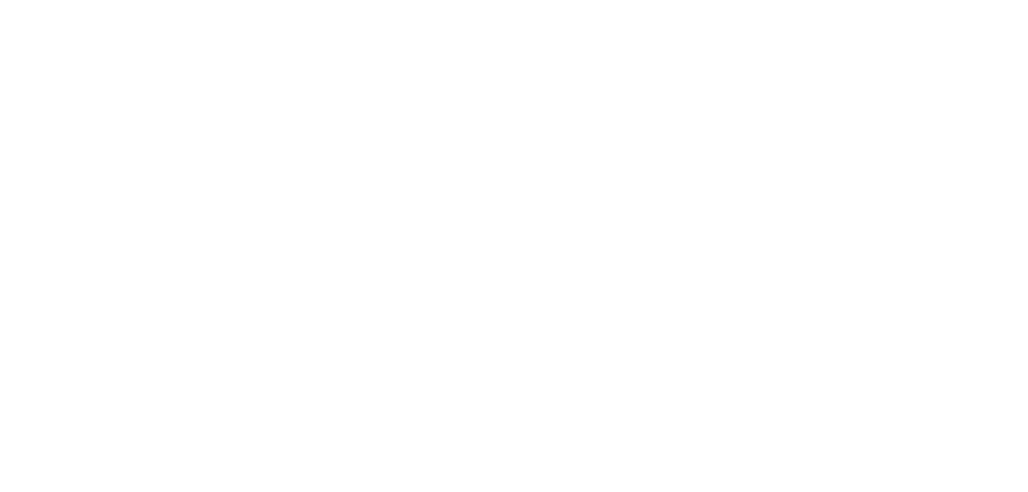
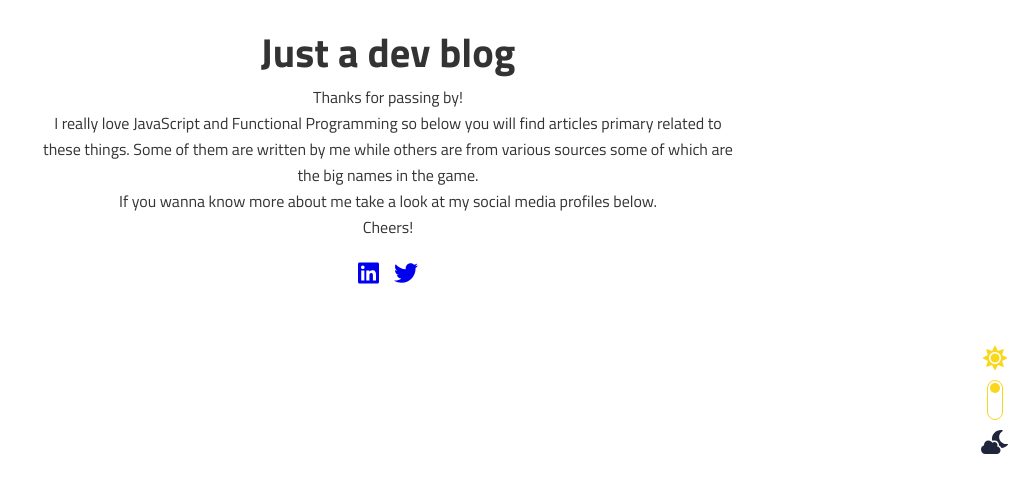
Before and after one commit to vstoyanoff/mobb.dev, a Gatsby site: page / in a window 1280 px wide. Shown: the whole page, without its empty margins (252-1280 px from the left). Built offline with nearby package versions, Linux system fonts and the light colour scheme; Gatsby itself is replaced by a stand-in of ours.

Commit message:
Header done

```diff
--- a/gatsby-config.js
+++ b/gatsby-config.js
@@ -1,6 +1,6 @@
 module.exports = {
   siteMetadata: {
-    title: ``,
+    title: `Mobb Dev`,
     description: ``,
     author: `@vesst`,
   },
@@ -24,7 +24,18 @@ module.exports = {
         background_color: `#000`,
         theme_color: `#fff`,
         display: `minimal-ui`,
-        icon: `src/images/gatsby-icon.png`, // This path is relative to the root of the site.
+        // icon: ``, // This path is relative to the root of the site.
+      },
+    },
+    {
+      resolve: `gatsby-plugin-prefetch-google-fonts`,
+      options: {
+        fonts: [
+          {
+            family: `Titillium Web`,
+            variants: [`400`, `500`, `700`],
+          },
+        ],
       },
     },
     // this (optional) plugin enables Progressive Web App + Offline functionality
--- /dev/null
+++ b/src/components/feed.js
@@ -0,0 +1,5 @@
+import React from 'react';
+
+const Feed = () => <section></section>;
+
+export default Feed;
--- a/src/components/footer.js
+++ /dev/null
@@ -1,6 +0,0 @@
-import React from 'react';
-import PropTypes from 'prop-types';
-
-const Footer = () => <footer className="footer"></footer>;
-
-export default Footer;
--- a/src/components/header.js
+++ b/src/components/header.js
@@ -1,6 +1,56 @@
 import React from 'react';
-import PropTypes from 'prop-types';
+import styled from 'styled-components';
+import { FontAwesomeIcon } from '@fortawesome/react-fontawesome';
+import { faLinkedin, faTwitter } from '@fortawesome/free-brands-svg-icons';
 
-const Header = () => <header></header>;
+const StyledHeader = styled.header`
+  text-align: center;
+
+  h1 {
+    margin-bottom: 0.5rem;
+  }
+
+  p {
+    max-width: 700px;
+    margin: 0 auto 20px;
+    font-size: 16px;
+  }
+
+  .socials {
+    font-weight: 500;
+    font-size: 24px;
+  }
+`;
+
+const Header = () => {
+  return (
+    <StyledHeader>
+      <div className="shell">
+        <h1>Just a dev blog</h1>
+
+        <p>
+          Thanks for passing by! <br /> I really love JavaScript and Functional
+          Programming so below you will find articles primary related to these
+          things. Some of them are written by me while others are from various
+          sources some of which are the big names in the game.
+          <br />
+          If you wanna know more about me take a look at my social media
+          profiles below. <br />
+          Cheers!
+        </p>
+
+        <h2 className="socials">
+          <a href="https://www.linkedin.com/in/veselin-stoyanov-20382b47/">
+            <FontAwesomeIcon icon={faLinkedin} />
+          </a>
+          &nbsp;&nbsp;&nbsp;
+          <a href="https://twitter.com/mobbdev">
+            <FontAwesomeIcon icon={faTwitter} />
+          </a>
+        </h2>
+      </div>
+    </StyledHeader>
+  );
+};
 
 export default Header;
--- a/src/components/layout.js
+++ b/src/components/layout.js
@@ -7,31 +7,105 @@
 
 import React from 'react';
 import PropTypes from 'prop-types';
-import { useStaticQuery, graphql } from 'gatsby';
+import styled from 'styled-components';
+import { FontAwesomeIcon } from '@fortawesome/react-fontawesome';
+import { faSun, faCloudMoon } from '@fortawesome/free-solid-svg-icons';
 
 import Header from './header';
-import Footer from './footer';
-import './layout.css';
+import '../css/layout.css';
 
-const Layout = ({ children }) => {
-  const data = useStaticQuery(graphql`
-    query SiteTitleQuery {
-      site {
-        siteMetadata {
-          title
-        }
-      }
+const Wrapper = styled.div`
+  display: flex;
+  min-height: 100vh;
+  flex-direction: column;
+`;
+
+const Main = styled.main`
+  flex-grow: 1;
+`;
+
+const Switch = styled.div`
+  display: flex;
+  flex-direction: column;
+  align-items: center;
+  position: fixed;
+  top: 50%;
+  right: 20px;
+  transform: translateY(-50%);
+
+  button {
+    position: relative;
+    margin: 10px 0;
+    border: 1px solid transparent;
+    border-color: ${({ mode }) => (mode === 'light' ? '#f9d71c' : '#f5f3ce')};
+    height: 40px;
+    width: 16px;
+    border-radius: 50px;
+    outline: none;
+    cursor: pointer;
+    background: transparent;
+  }
+
+  button:after {
+    content: '';
+    position: absolute;
+    top: ${({ mode }) => (mode === 'light' ? '2px' : 'auto')};
+    bottom: ${({ mode }) => (mode === 'light' ? 'auto' : '2px')};
+    left: 2px;
+    width: 10px;
+    height: 10px;
+    border-radius: 50%;
+    background: ${({ mode }) => (mode === 'light' ? '#f9d71c' : '#f5f3ce')};
+  }
+
+  .sun {
+    color: #f9d71c;
+    font-size: 24px;
+  }
+
+  .moon {
+    color: ${({ mode }) => (mode === 'light' ? '#1f263b' : '#f5f3ce')};
+    font-size: 24px;
+  }
+`;
+
+const Layout = ({ children, noHeader }) => {
+  const [mode, setMode] = React.useState('light');
+
+  React.useEffect(() => {
+    if (
+      window.matchMedia &&
+      window.matchMedia('(prefers-color-scheme: dark)').matches
+    ) {
+      document.body.classList.add('dark-mode');
+      setMode('dark');
     }
-  `);
+  }, []);
+
+  const toggleMode = () => {
+    if (mode === 'light') {
+      document.body.classList.add('dark-mode');
+      setMode('dark');
+    } else {
+      document.body.classList.remove('dark-mode');
+      setMode('light');
+    }
+  };
 
   return (
-    <>
-      <Header siteTitle={data.site.siteMetadata.title} />
+    <Wrapper>
+      <Switch mode={mode}>
+        <FontAwesomeIcon icon={faSun} className="sun" />
 
-      <main>{children}</main>
+        <button onClick={toggleMode}></button>
 
-      <Footer />
-    </>
+        <FontAwesomeIcon icon={faCloudMoon} className="moon" />
+      </Switch>
+
+      {!noHeader && <Header />}
+
+      <Main>{children}</Main>
+    </Wrapper>
   );
 };
 
--- a/src/components/layout.css
+++ b/src/css/layout.css
@@ -60,10 +60,6 @@ strong {
 dfn {
   font-style: italic;
 }
-h1 {
-  font-size: 2em;
-  margin: 0.67em 0;
-}
 mark {
   background-color: #ff0;
   color: #000;
@@ -124,22 +120,22 @@ button,
 select {
   text-transform: none;
 }
-[type="reset"],
-[type="submit"],
+[type='reset'],
+[type='submit'],
 button,
-html [type="button"] {
+html [type='button'] {
   -webkit-appearance: button;
 }
-[type="button"]::-moz-focus-inner,
-[type="reset"]::-moz-focus-inner,
-[type="submit"]::-moz-focus-inner,
+[type='button']::-moz-focus-inner,
+[type='reset']::-moz-focus-inner,
+[type='submit']::-moz-focus-inner,
 button::-moz-focus-inner {
   border-style: none;
   padding: 0;
 }
-[type="button"]:-moz-focusring,
-[type="reset"]:-moz-focusring,
-[type="submit"]:-moz-focusring,
+[type='button']:-moz-focusring,
+[type='reset']:-moz-focusring,
+[type='submit']:-moz-focusring,
 button:-moz-focusring {
   outline: 1px dotted ButtonText;
 }
@@ -159,21 +155,21 @@ legend {
 textarea {
   overflow: auto;
 }
-[type="checkbox"],
-[type="radio"] {
+[type='checkbox'],
+[type='radio'] {
   box-sizing: border-box;
   padding: 0;
 }
-[type="number"]::-webkit-inner-spin-button,
-[type="number"]::-webkit-outer-spin-button {
+[type='number']::-webkit-inner-spin-button,
+[type='number']::-webkit-outer-spin-button {
   height: auto;
 }
-[type="search"] {
+[type='search'] {
   -webkit-appearance: textfield;
   outline-offset: -2px;
 }
-[type="search"]::-webkit-search-cancel-button,
-[type="search"]::-webkit-search-decoration {
+[type='search']::-webkit-search-cancel-button,
+[type='search']::-webkit-search-decoration {
   -webkit-appearance: none;
 }
 ::-webkit-input-placeholder {
@@ -199,15 +195,22 @@ html {
   box-sizing: inherit;
 }
 body {
-  color: hsla(0, 0%, 0%, 0.8);
-  font-family: georgia, serif;
+  color: #333;
+  font-family: 'Titillium Web', sans-serif;
   font-weight: normal;
   word-wrap: break-word;
   font-kerning: normal;
-  -moz-font-feature-settings: "kern", "liga", "clig", "calt";
-  -ms-font-feature-settings: "kern", "liga", "clig", "calt";
-  -webkit-font-feature-settings: "kern", "liga", "clig", "calt";
-  font-feature-settings: "kern", "liga", "clig", "calt";
+  -moz-font-feature-settings: 'kern', 'liga', 'clig', 'calt';
+  -ms-font-feature-settings: 'kern', 'liga', 'clig', 'calt';
+  -webkit-font-feature-settings: 'kern', 'liga', 'clig', 'calt';
+  font-feature-settings: 'kern', 'liga', 'clig', 'calt';
+}
+body.dark-mode {
+  color: #f5f3ce;
+  background-color: #333;
+}
+body.dark-mode a {
+  color: #f5f3ce;
 }
 img {
   max-width: 100%;
@@ -230,8 +233,7 @@ h1 {
   padding-top: 0;
   margin-bottom: 1.45rem;
   color: inherit;
-  font-family: -apple-system, BlinkMacSystemFont, Segoe UI, Roboto, Oxygen,
-    Ubuntu, Cantarell, Fira Sans, Droid Sans, Helvetica Neue, sans-serif;
+  font-family: 'Titillium Web', sans-serif;
   font-weight: bold;
   text-rendering: optimizeLegibility;
   font-size: 2.25rem;
@@ -247,8 +249,7 @@ h2 {
   padding-top: 0;
   margin-bottom: 1.45rem;
   color: inherit;
-  font-family: -apple-system, BlinkMacSystemFont, Segoe UI, Roboto, Oxygen,
-    Ubuntu, Cantarell, Fira Sans, Droid Sans, Helvetica Neue, sans-serif;
+  font-family: 'Titillium Web', sans-serif;
   font-weight: bold;
   text-rendering: optimizeLegibility;
   font-size: 1.62671rem;
@@ -264,8 +265,7 @@ h3 {
   padding-top: 0;
   margin-bottom: 1.45rem;
   color: inherit;
-  font-family: -apple-system, BlinkMacSystemFont, Segoe UI, Roboto, Oxygen,
-    Ubuntu, Cantarell, Fira Sans, Droid Sans, Helvetica Neue, sans-serif;
+  font-family: 'Titillium Web', sans-serif;
   font-weight: bold;
   text-rendering: optimizeLegibility;
   font-size: 1.38316rem;
@@ -281,8 +281,7 @@ h4 {
   padding-top: 0;
   margin-bottom: 1.45rem;
   color: inherit;
-  font-family: -apple-system, BlinkMacSystemFont, Segoe UI, Roboto, Oxygen,
-    Ubuntu, Cantarell, Fira Sans, Droid Sans, Helvetica Neue, sans-serif;
+  font-family: 'Titillium Web', sans-serif;
   font-weight: bold;
   text-rendering: optimizeLegibility;
   font-size: 1rem;
@@ -298,8 +297,7 @@ h5 {
   padding-top: 0;
   margin-bottom: 1.45rem;
   color: inherit;
-  font-family: -apple-system, BlinkMacSystemFont, Segoe UI, Roboto, Oxygen,
-    Ubuntu, Cantarell, Fira Sans, Droid Sans, Helvetica Neue, sans-serif;
+  font-family: 'Titillium Web', sans-serif;
   font-weight: bold;
   text-rendering: optimizeLegibility;
   font-size: 0.85028rem;
@@ -315,8 +313,7 @@ h6 {
   padding-top: 0;
   margin-bottom: 1.45rem;
   color: inherit;
-  font-family: -apple-system, BlinkMacSystemFont, Segoe UI, Roboto, Oxygen,
-    Ubuntu, Cantarell, Fira Sans, Droid Sans, Helvetica Neue, sans-serif;
+  font-family: 'Titillium Web', sans-serif;
   font-weight: bold;
   text-rendering: optimizeLegibility;
   font-size: 0.78405rem;
@@ -571,10 +568,10 @@ td,
 th {
   text-align: left;
   border-bottom: 1px solid hsla(0, 0%, 0%, 0.12);
-  font-feature-settings: "tnum";
-  -moz-font-feature-settings: "tnum";
-  -ms-font-feature-settings: "tnum";
-  -webkit-font-feature-settings: "tnum";
+  font-feature-settings: 'tnum';
+  -moz-font-feature-settings: 'tnum';
+  -ms-font-feature-settings: 'tnum';
+  -webkit-font-feature-settings: 'tnum';
   padding-left: 0.96667rem;
   padding-right: 0.96667rem;
   padding-top: 0.725rem;
@@ -592,8 +589,8 @@ tt,
 code {
   background-color: hsla(0, 0%, 0%, 0.04);
   border-radius: 3px;
-  font-family: "SFMono-Regular", Consolas, "Roboto Mono", "Droid Sans Mono",
-    "Liberation Mono", Menlo, Courier, monospace;
+  font-family: 'SFMono-Regular', Consolas, 'Roboto Mono', 'Droid Sans Mono',
+    'Liberation Mono', Menlo, Courier, monospace;
   padding: 0;
   padding-top: 0.2em;
   padding-bottom: 0.2em;
@@ -607,16 +604,35 @@ code:after,
 tt:before,
 tt:after {
   letter-spacing: -0.2em;
-  content: " ";
+  content: ' ';
 }
 pre code:before,
 pre code:after,
 pre tt:before,
 pre tt:after {
-  content: "";
+  content: '';
 }
+
 @media only screen and (max-width: 480px) {
   html {
     font-size: 100%;
   }
 }
+
+.shell {
+  max-width: 1280px;
+  padding: 30px 20px;
+  margin: 0 auto;
+}
+
+@media only screen and (max-width: 1280px) {
+  .shell {
+    max-width: 1024px;
+  }
+}
+
+@media only screen and (max-width: 1024px) {
+  .shell {
+    padding: 15px;
+  }
+}
--- a/src/pages/index.js
+++ b/src/pages/index.js
@@ -1,13 +1,13 @@
 import React from 'react';
-import { Link } from 'gatsby';
 
 import Layout from '../components/layout';
-import Image from '../components/image';
+import Feed from '../components/feed';
 import SEO from '../components/seo';
 
 const IndexPage = () => (
   <Layout>
     <SEO title="Home" />
+    <Feed />
   </Layout>
 );
 
```
Also changed, not shown: package.json (+11 -4 lines), src/components/image.js (+15 -15 lines), src/pages/add.js (added, +12 -0 lines), src/images/gatsby-astronaut.png (deleted), src/images/gatsby-icon.png (deleted), 1 other file.
